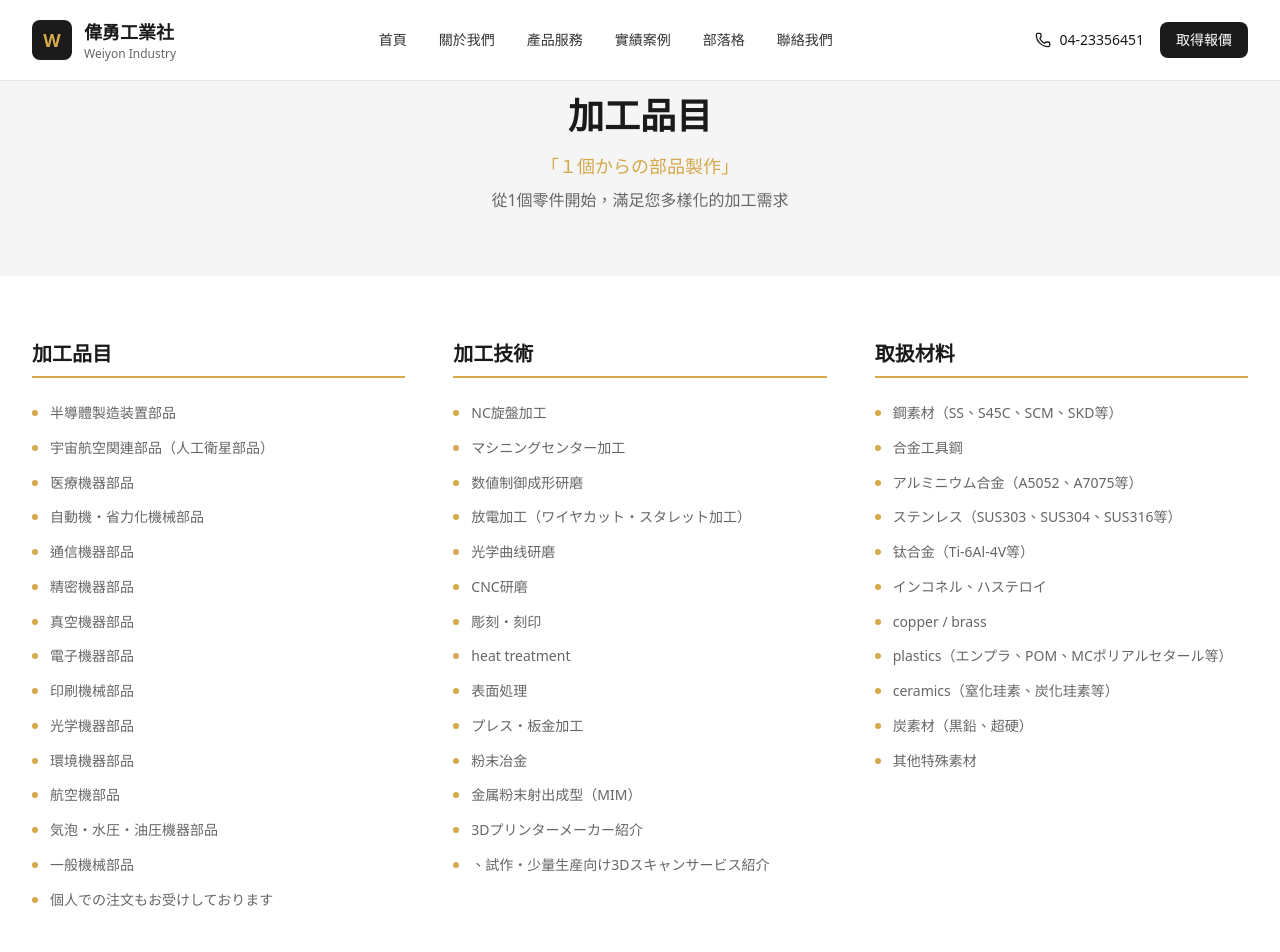
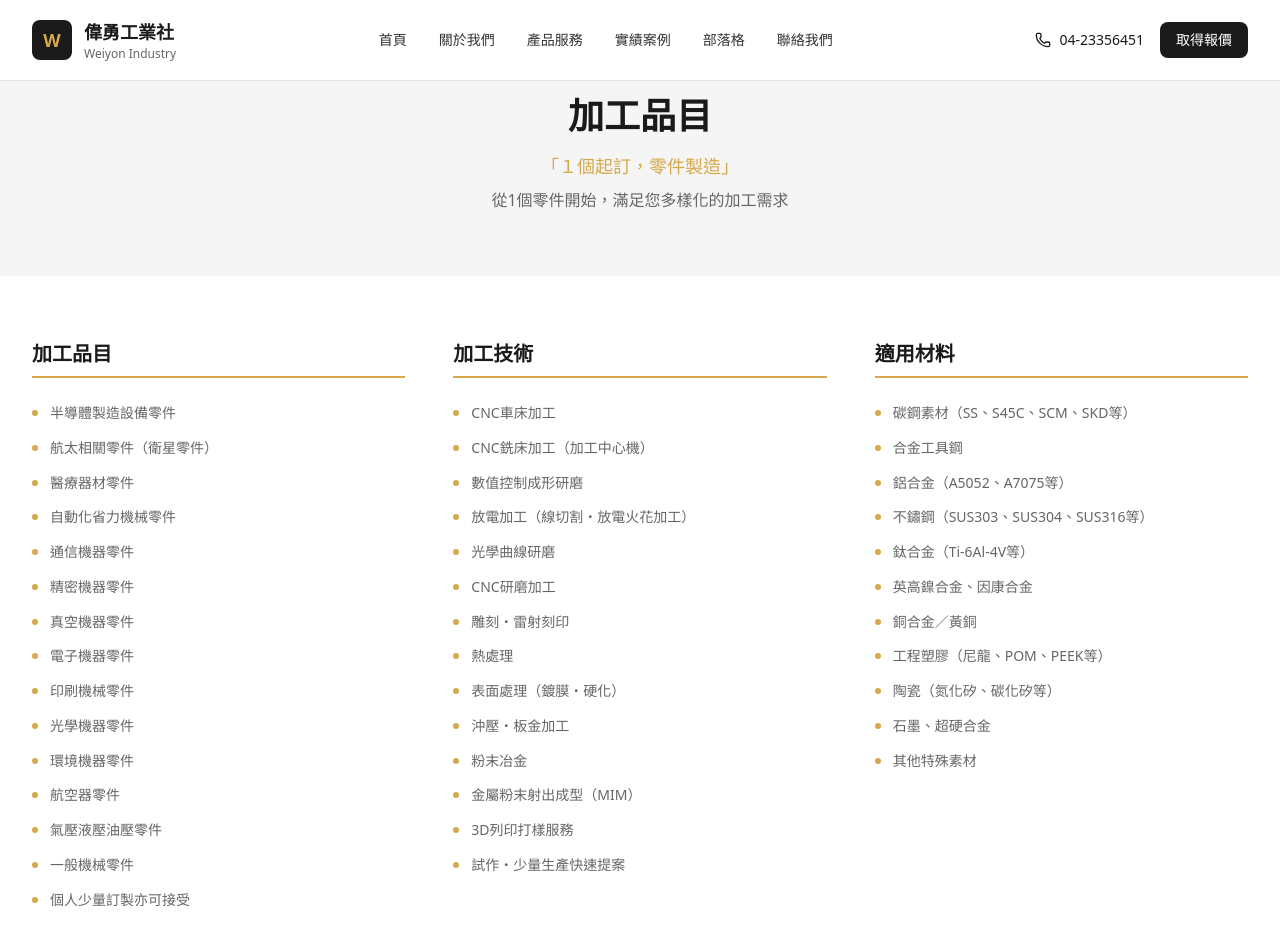
Before and after one commit to brucenote/weiyon, a Next.js app: page /products in a window 1280 px wide. Shown: the top 952 px of the page. Built offline with nearby package versions, Linux system fonts and the light colour scheme.

Commit message:
Fix products page to Traditional Chinese

```diff
--- a/src/app/gallery/page.tsx
+++ b/src/app/gallery/page.tsx
@@ -65,7 +65,7 @@ export default function GalleryPage() {
                     <ImageIcon className="w-12 h-12 text-[var(--color-accent)] opacity-20" />
                   </div>
                   <div className="absolute inset-0 bg-[var(--color-primary)]/70 opacity-0 group-hover:opacity-100 transition-opacity flex items-center justify-center">
-                    <span className="text-white text-sm font-medium">View Details</span>
+                    <span className="text-white text-sm font-medium">查看詳情</span>
                   </div>
                 </div>
                 <div className="mt-3">
--- a/src/app/products/page.tsx
+++ b/src/app/products/page.tsx
@@ -9,55 +9,55 @@ const categories = [
   {
     title: "加工品目",
     items: [
-      "半導體製造装置部品",
-      "宇宙航空関連部品（人工衛星部品）",
-      "医療機器部品",
-      "自動機・省力化機械部品",
-      "通信機器部品",
-      "精密機器部品",
-      "真空機器部品",
-      "電子機器部品",
-      "印刷機械部品",
-      "光学機器部品",
-      "環境機器部品",
-      "航空機部品",
-      "気泡・水圧・油圧機器部品",
-      "一般機械部品",
-      "個人での注文もお受けしております",
+      "半導體製造設備零件",
+      "航太相關零件（衛星零件）",
+      "醫療器材零件",
+      "自動化省力機械零件",
+      "通信機器零件",
+      "精密機器零件",
+      "真空機器零件",
+      "電子機器零件",
+      "印刷機械零件",
+      "光學機器零件",
+      "環境機器零件",
+      "航空器零件",
+      "氣壓液壓油壓零件",
+      "一般機械零件",
+      "個人少量訂製亦可接受",
     ],
   },
   {
     title: "加工技術",
     items: [
-      "NC旋盤加工",
-      "マシニングセンター加工",
-      "数値制御成形研磨",
-      "放電加工（ワイヤカット・スタレット加工）",
-      "光学曲线研磨",
-      "CNC研磨",
-      "彫刻・刻印",
-      "heat treatment",
-      "表面処理",
-      "プレス・板金加工",
+      "CNC車床加工",
+      "CNC銑床加工（加工中心機）",
+      "數值控制成形研磨",
+      "放電加工（線切割・放電火花加工）",
+      "光學曲線研磨",
+      "CNC研磨加工",
+      "雕刻・雷射刻印",
+      "熱處理",
+      "表面處理（鍍膜・硬化）",
+      "沖壓・板金加工",
       "粉末冶金",
-      "金属粉末射出成型（MIM）",
-      "3Dプリンターメーカー紹介",
-      "、試作・少量生産向け3Dスキャンサービス紹介",
+      "金屬粉末射出成型（MIM）",
+      "3D列印打樣服務",
+      "試作・少量生產快速提案",
     ],
   },
   {
-    title: "取扱材料",
+    title: "適用材料",
     items: [
-      "鋼素材（SS、S45C、SCM、SKD等）",
+      "碳鋼素材（SS、S45C、SCM、SKD等）",
       "合金工具鋼",
-      "アルミニウム合金（A5052、A7075等）",
-      "ステンレス（SUS303、SUS304、SUS316等）",
-      "钛合金（Ti-6Al-4V等）",
-      "インコネル、ハステロイ",
-      " copper / brass",
-      " plastics（エンプラ、POM、MCポリアルセタール等）",
-      " ceramics（窒化珪素、炭化珪素等）",
-      "炭素材（黒鉛、超硬）",
+      "鋁合金（A5052、A7075等）",
+      "不鏽鋼（SUS303、SUS304、SUS316等）",
+      "鈦合金（Ti-6Al-4V等）",
+      "英高鎳合金、因康合金",
+      "銅合金／黃銅",
+      "工程塑膠（尼龍、POM、PEEK等）",
+      "陶瓷（氮化矽、碳化矽等）",
+      "石墨、超硬合金",
       "其他特殊素材",
     ],
   },
@@ -74,7 +74,7 @@ export default function ProductsPage() {
               加工品目
             </h1>
             <p className="text-lg text-[var(--color-accent)] font-medium mb-2">
-              「１個からの部品製作」
+              「１個起訂，零件製造」
             </p>
             <p className="text-[var(--color-text-secondary)]">
               從1個零件開始，滿足您多樣化的加工需求
@@ -112,7 +112,7 @@ export default function ProductsPage() {
       <section className="py-12 lg:py-16 bg-[var(--color-surface)]">
         <div className="max-w-7xl mx-auto px-4 sm:px-6 lg:px-8 text-center">
           <h2 className="text-2xl font-bold text-[var(--color-primary)] mb-4">
-            估價・相談的請求
+            估價・諮詢
           </h2>
           <p className="text-[var(--color-text-secondary)] max-w-xl mx-auto mb-6">
             歡迎隨時諮詢。我們會根據圖面、形狀、數量、材料等提供最好的解決方案。
```
